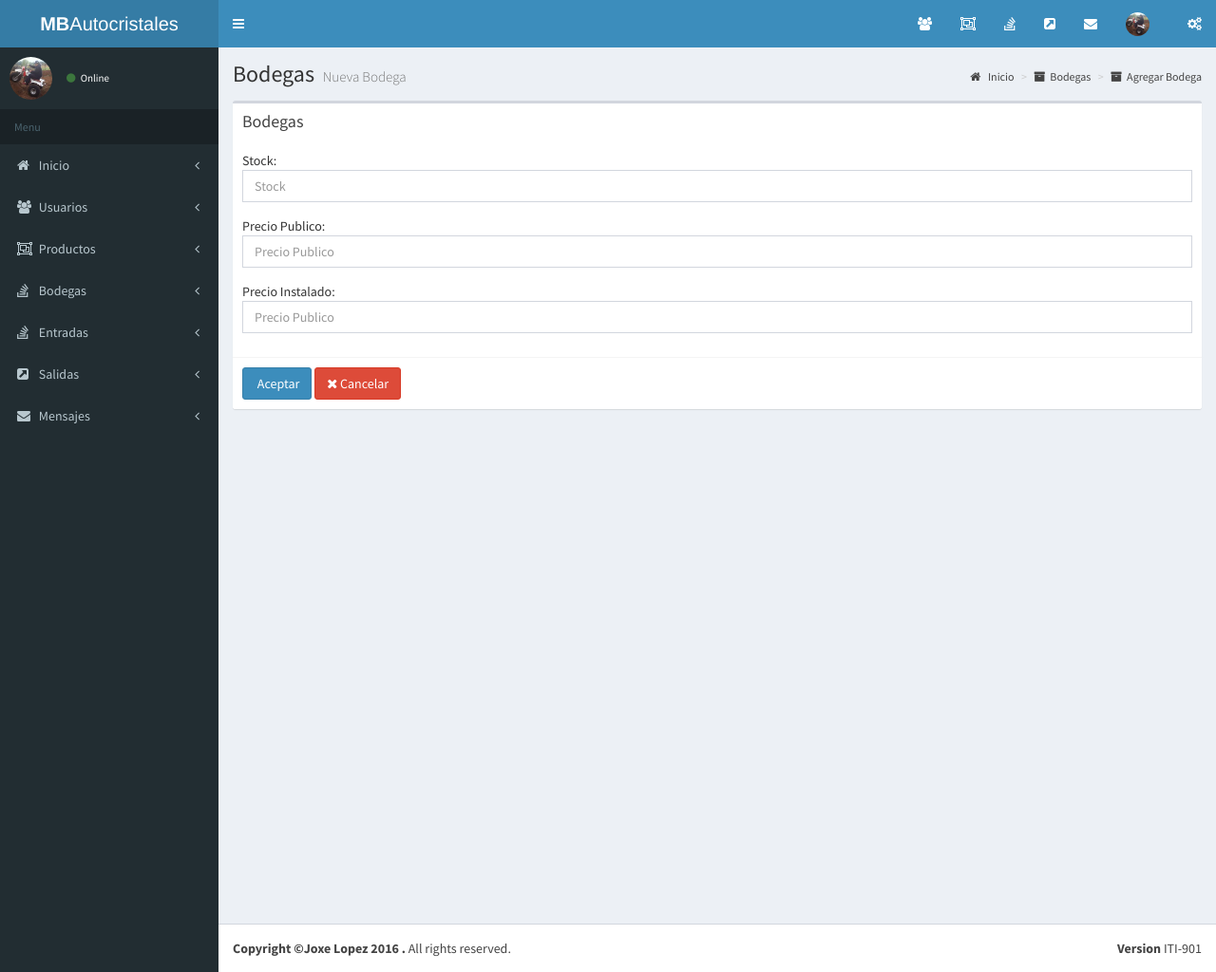
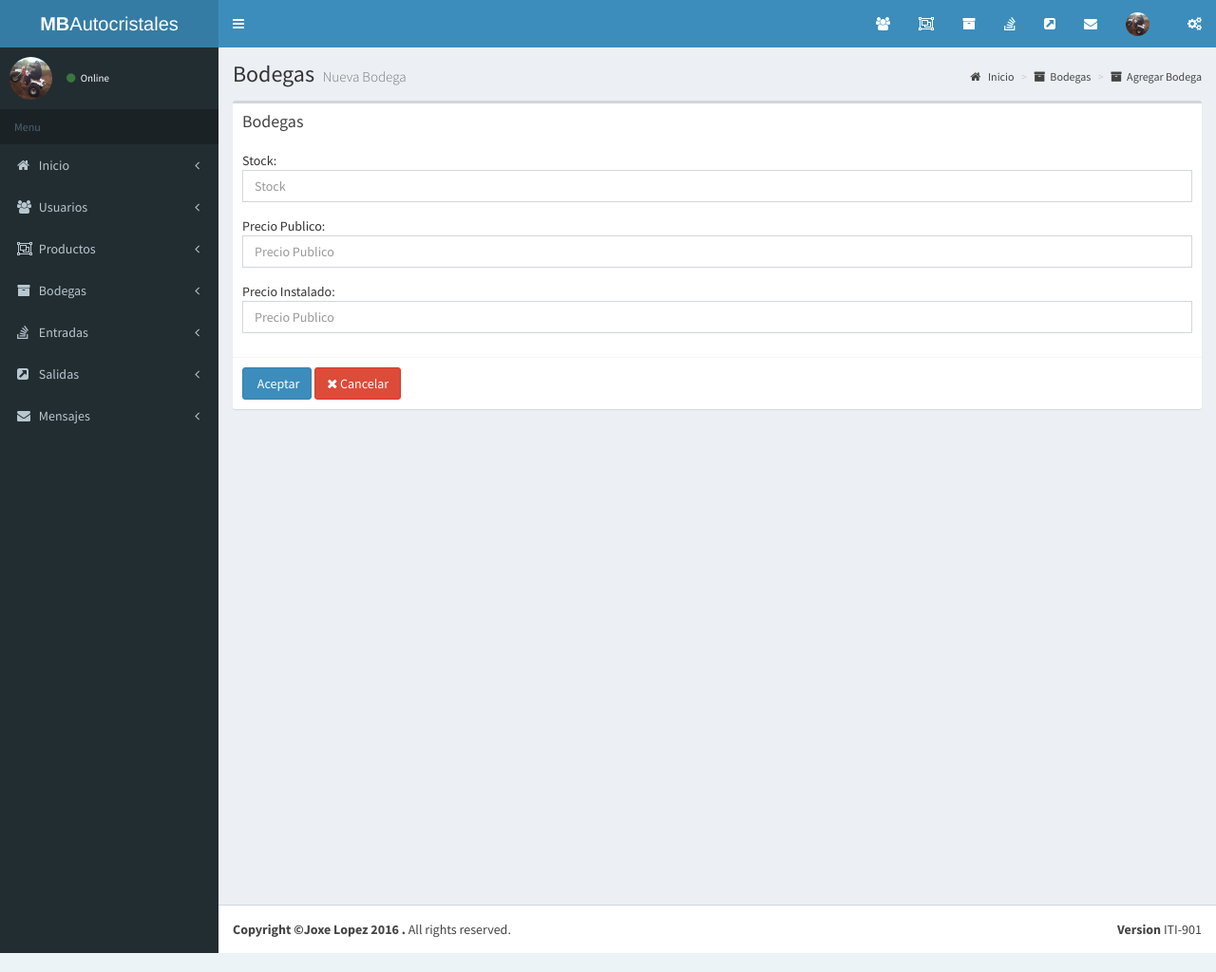
Before and after one commit to MBautrocristales/DAW, a CodeIgniter app: page /MBAWA_001/index.php/bodega/formBodega in a window 1280 px wide; the page is wider, and only the part inside the window is pictured. Shown: that part at 95% size. Run offline with CodeIgniter, Linux system fonts and the light colour scheme.

Commit message:
Correccion Nav admin y controlador por defecto

```diff
--- a/application/config/database.php
+++ b/application/config/database.php
@@ -77,7 +77,7 @@ $db['default'] = array(
 	'dsn'	=> '',
 	'hostname' => 'localhost',
 	'username' => 'root',
-	'password' => 'Joxe126',
+	'password' => '',
 	'database' => 'MBAWA_001_DB',
 	'dbdriver' => 'mysqli',
 	'dbprefix' => '',
--- a/application/config/routes.php
+++ b/application/config/routes.php
@@ -49,6 +49,6 @@ defined('BASEPATH') OR exit('No direct script access allowed');
 | Examples:	my-controller/index	-> my_controller/index
 |		my-controller/my-method	-> my_controller/my_method
 */
-$route['default_controller'] = 'welcome';
+$route['default_controller'] = 'micontrolador';
 $route['404_override'] = '';
 $route['translate_uri_dashes'] = FALSE;
--- a/application/views/admin/plantilla/nav.php
+++ b/application/views/admin/plantilla/nav.php
@@ -60,6 +60,28 @@
                                             <li>
                                                 <a href="">
                                                     <i class="fa fa-object-ungroup text-green"></i> Agregar Producto
+                                                </a>
+                                            </li>
+                                        </ul>
+                                    </li>
+                                </ul>
+                            </li>
+                            <li class="dropdown notifications-menu">
+                                <a href="#" class="dropdown-toggle" data-toggle="dropdown">
+                                    <i class="fa fa-archive"></i>
+                                </a>
+                                <ul class="dropdown-menu">
+                                    <li>
+                                        <!-- inner menu: contains the actual data -->
+                                        <ul class="menu">
+                                            <li>
+                                                <a href="<?php echo base_url();?>index.php/Bodega/getBodega">
+                                                    <i class="fa fa-archive"></i> Administrar Bodegas
+                                                </a>
+                                            </li>
+                                            <li>
+                                                <a href="<?php echo base_url();?>index.php/Bodega/formBodega">
+                                                    <i class="fa fa-archive text-green"></i> Agregar Bodega
                                                 </a>
                                             </li>
                                         </ul>
@@ -197,7 +219,7 @@
             </li>
             <li class=" treeview">
                <a href="<?php echo base_url();?>index.php/Bodega/getBodega">
-                   <i class="fa fa-stack-overflow"></i> <span>Bodegas</span> <i class="fa fa-angle-left pull-right"></i>
+                   <i class="fa fa-archive"></i> <span>Bodegas</span> <i class="fa fa-angle-left pull-right"></i>
                </a>
              </li>
            <li class=" treeview">
```
